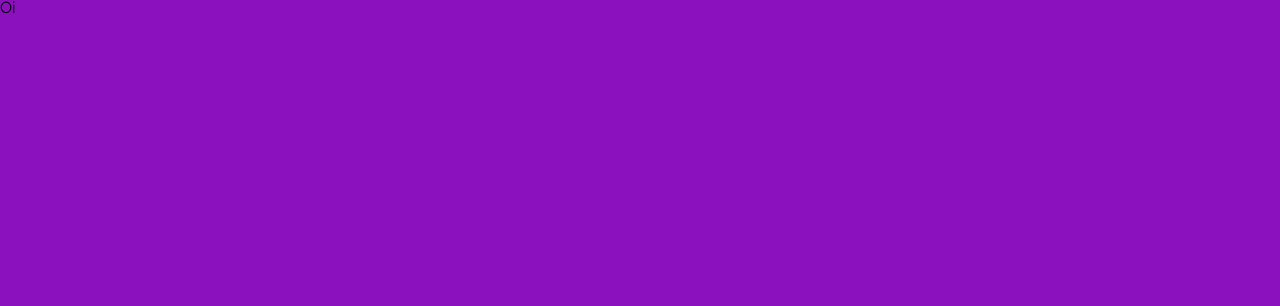
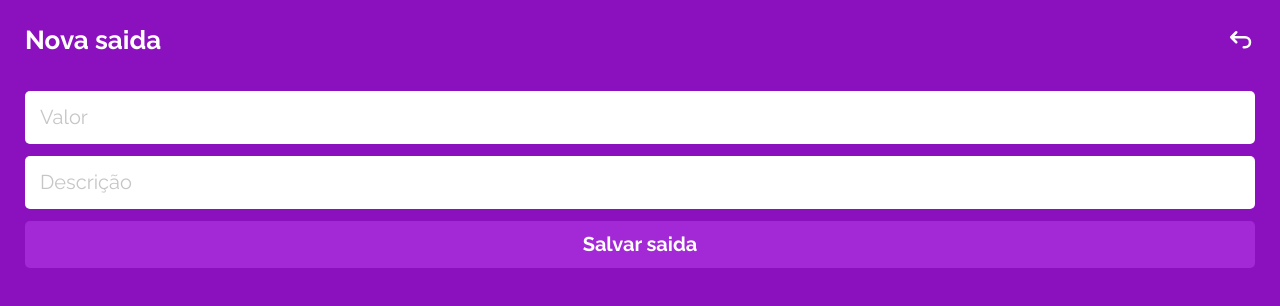
Before and after one commit to hignicao/mywallet-front, a React (Create React App) app: page /saida in a window 1280 px wide. Shown: the top 306 px of the page. Built offline with nearby package versions, Linux system fonts and the light colour scheme; a web font is replaced by a local one.

Commit message:
feat: add new transaction

```diff
--- /dev/null
+++ b/src/components/NewTransaction/NewTransaction.js
@@ -0,0 +1,82 @@
+import styled from "styled-components";
+import { TbArrowBackUp } from "react-icons/tb";
+import { useNavigate } from "react-router-dom";
+
+export default function NewTransaction({ balance }) {
+	const navigate = useNavigate();
+
+	return (
+		<NewTransactionContainer>
+			<HeaderContainer>
+				<h2>Nova {balance ? "entrada" : "saida"}</h2>
+				<BackButton onClick={() => navigate(-1)}></BackButton>
+			</HeaderContainer>
+			<Form>
+				<input
+					required
+					// disabled={disabled}
+					name="value"
+					// value={loginForm.email}
+					type="number"
+					placeholder="Valor"
+					// onChange={changeFormData}
+				/>
+
+				<input
+					required
+					// disabled={disabled}
+					name="description"
+					// value={loginForm.password}
+					type="text"
+					placeholder="Descrição"
+					// onChange={changeFormData}
+				/>
+
+				<ButtonItem type="submit">Salvar {balance ? "entrada" : "saida"}</ButtonItem>
+			</Form>
+		</NewTransactionContainer>
+	);
+}
+
+const NewTransactionContainer = styled.div`
+	height: 100vh;
+	padding: 25px;
+	display: flex;
+	flex-direction: column;
+	align-items: center;
+	gap: 35px;
+	h2 {
+		font-weight: 700;
+		font-size: 26px;
+		line-height: 31px;
+		color: #ffffff;
+		align-self: flex-start;
+	}
+`;
+
+const HeaderContainer = styled.div`
+	width: 100%;
+	display: flex;
+	align-items: center;
+	justify-content: space-between;
+`;
+
+const BackButton = styled(TbArrowBackUp)`
+	color: #ffffff;
+	font-size: 30px;
+`;
+
+const Form = styled.form`
+	width: 100%;
+	display: flex;
+	flex-direction: column;
+	gap: 12px;
+`;
+
+const ButtonItem = styled.button`
+	width: 100%;
+	display: flex;
+	flex-direction: row;
+	justify-content: center;
+	align-items: center;
+`;
--- a/src/pages/ExpensePage/ExpensePage.js
+++ b/src/pages/ExpensePage/ExpensePage.js
@@ -1,7 +1,9 @@
+import NewTransaction from "../../components/NewTransaction/NewTransaction";
+
 export default function ExpensePage() {
-  return (
-    <>
-      Oi
-    </>
-  )
+	return (
+		<>
+			<NewTransaction balance={false}/>
+		</>
+	);
 }
--- a/src/pages/HomePage/HomePage.js
+++ b/src/pages/HomePage/HomePage.js
@@ -2,18 +2,21 @@ import styled from "styled-components";
 import BalanceCard from "../../components/BalanceCard/BalanceCard";
 import Header from "../../components/Header/Header";
 import { AiOutlinePlusCircle, AiOutlineMinusCircle } from "react-icons/ai";
+import { useNavigate } from "react-router-dom";
 
 export default function HomePage() {
+	const navigate = useNavigate();
+
 	return (
 		<HomePageContainer>
 			<Header />
 			<BalanceCard />
 			<InAndOut>
-				<button>
+				<button onClick={() => navigate("/entrada")}>
 					<AiOutlinePlusCircle />
 					<p>Nova entrada</p>
 				</button>
-				<button>
+				<button onClick={() => navigate("/saida")}>
 					<AiOutlineMinusCircle />
 					<p>Nova saída</p>
 				</button>
--- a/src/pages/IncomePage/IncomePage.js
+++ b/src/pages/IncomePage/IncomePage.js
@@ -1,7 +1,9 @@
+import NewTransaction from "../../components/NewTransaction/NewTransaction";
+
 export default function IncomePage() {
-  return (
-    <>
-      Oi
-    </>
-  )
+	return (
+		<>
+			<NewTransaction balance={true}/>
+		</>
+	);
 }
```
